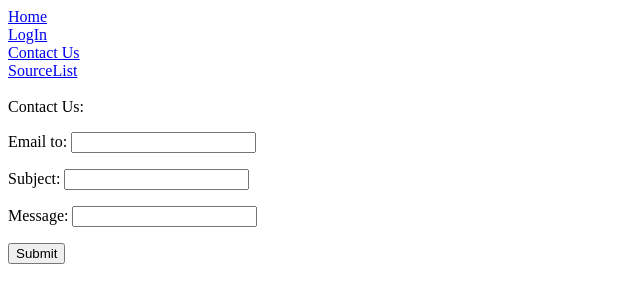
After one commit to AlexandrShivtsov/currency, a Django app: page /currency/contactus/create/ in a window 1280 px wide. The commit adds this page. Shown: the top 303 px of the page, without its empty margins (0-640 px from the left). Run offline with Django 3.2, Linux system fonts and the light colour scheme.

Commit message:
add model ContactCreate + add admin Django administration

```diff
--- a/app/currency/models.py
+++ b/app/currency/models.py
@@ -5,10 +5,17 @@ from django.db import models
 
 class ContactUs(models.Model):
     email_from = models.EmailField(max_length=50)
-    subject = models.CharField(max_length=64)
-    message = models.CharField(max_length=200)
+    subject = models.CharField(max_length=255)
+    message = models.CharField(max_length=2056)
 
 
 class Source(models.Model):
     source_url = models.URLField(max_length=255)
     name = models.CharField(max_length=64)
+
+
+class ContactCreate(models.Model):
+    email_to = models.EmailField(max_length=50)
+    subject = models.CharField(max_length=255)
+    message = models.CharField(max_length=2056)
+    created = models.DateTimeField(auto_now_add=True)
--- /dev/null
+++ b/app/currency/templates/contactus-create.html
@@ -0,0 +1,12 @@
+{% extends 'base.html' %}
+
+{% block main_content %}
+{% include 'includes/footer.html' %}
+
+Contact Us: <br>
+<form method="post">
+    {% csrf_token %}
+    {{ form.as_p }}
+    <button type="submit">Submit</button>
+</form>
+{% endblock %}
--- a/app/currency/templates/includes/footer.html
+++ b/app/currency/templates/includes/footer.html
@@ -1,4 +1,7 @@
 <div>
   <a href="/">Home</a></br>
-  <a href="/contactus">Rate-list</a>
+  <a href="{% url 'currency:login' %}">LogIn</a><br>
+  <a href="{% url 'currency:contactus-create' %}">Contact Us</a><br>
+  <a href="{% url 'currency:source-list' %}">SourceList</a><br>
+  <br>
 </div>
--- a/app/currency/templates/index.html
+++ b/app/currency/templates/index.html
@@ -2,8 +2,6 @@
 
 {% block main_content %}
 {% include 'includes/footer.html' %}
-<a href="{% url 'currency:login' %}">LogIn</a><br>
-<a href="{% url 'currency:source-list' %}">SourceList</a>
 
 <h1>Hello from index</h1>
 {% endblock %}
--- a/app/currency/urls.py
+++ b/app/currency/urls.py
@@ -1,13 +1,11 @@
-from currency.views import SourceCreateView, SourceListView
-from currency.views import SourceDeleteView
-from currency.views import SourceDetailsView
-from currency.views import SourceLoginView
-from currency.views import SourceUpdateView
+from currency.views import (ContactusCreateView, SourceCreateView, SourceDeleteView,
+                            SourceDetailsView, SourceListView, SourceLoginView,
+                            SourceUpdateView,)
 
 import debug_toolbar
 
-from django.urls import include
-from django.urls import path
+from django.urls import include, path
+
 
 app_name = 'currency'
 
@@ -18,6 +16,7 @@ urlpatterns = [
     path('source-list/details-source/<int:pk>/', SourceDetailsView.as_view(), name='details-source'),
     path('source-list/update-source/<int:pk>/', SourceUpdateView.as_view(), name='update-source'),
     path('source-list/delete-source/<int:pk>/', SourceDeleteView.as_view(), name='delete-source'),
+    path('contactus/create/', ContactusCreateView.as_view(), name='contactus-create'),
 
     path('__debug__/', include(debug_toolbar.urls)),
 ]
--- a/app/currency/views.py
+++ b/app/currency/views.py
@@ -1,7 +1,8 @@
 from currency.forms import SourceForm
-from currency.models import ContactUs, Source
+from currency.models import ContactCreate, ContactUs, Source
 
-
+from django.conf import settings
+from django.core.mail import send_mail
 from django.shortcuts import render
 from django.urls import reverse_lazy
 from django.views.generic import CreateView, DeleteView, DetailView, ListView, TemplateView, UpdateView
@@ -48,3 +49,31 @@ class SourceDeleteView(DeleteView):
     queryset = Source.objects.all()
     success_url = reverse_lazy('currency:source-list')
     template_name = 'delete-source.html'
+
+
+class ContactusCreateView(CreateView):
+    queryset = ContactCreate.objects.all()
+    success_url = reverse_lazy('index')
+    template_name = 'contactus-create.html'
+    fields = (
+        'email_to',
+        'subject',
+        'message',
+    )
+
+    def form_valid(self, form):
+        email_to = form.cleaned_data['email_to']
+        subject = form.cleaned_data['subject']
+        message = form.cleaned_data['message']
+        full_email_massage = f'''
+        Email From: {email_to}
+        Message: {message}
+        '''
+        send_mail(
+            subject,
+            full_email_massage,
+            settings.EMAIL_HOST_USER,
+            [settings.SUPPORT_EMAIL],
+            fail_silently=False,
+        )
+        return super().form_valid(form)
--- a/app/settings/urls.py
+++ b/app/settings/urls.py
@@ -1,8 +1,7 @@
 import debug_toolbar
 
 from django.contrib import admin
-from django.urls import include
-from django.urls import path
+from django.urls import include, path
 from django.views.generic import TemplateView
 
 
```
Also changed, not shown: app/currency/admin.py (+42 -2 lines), app/settings/settings.py (+8 -11 lines), app/tmp.py (added, +9 -0 lines), app/currency/migrations/0003_auto_20210806_1936.py (added), app/currency/migrations/0004_rename_email_from_contactcreate_email_to.py (added), 1 other file.
